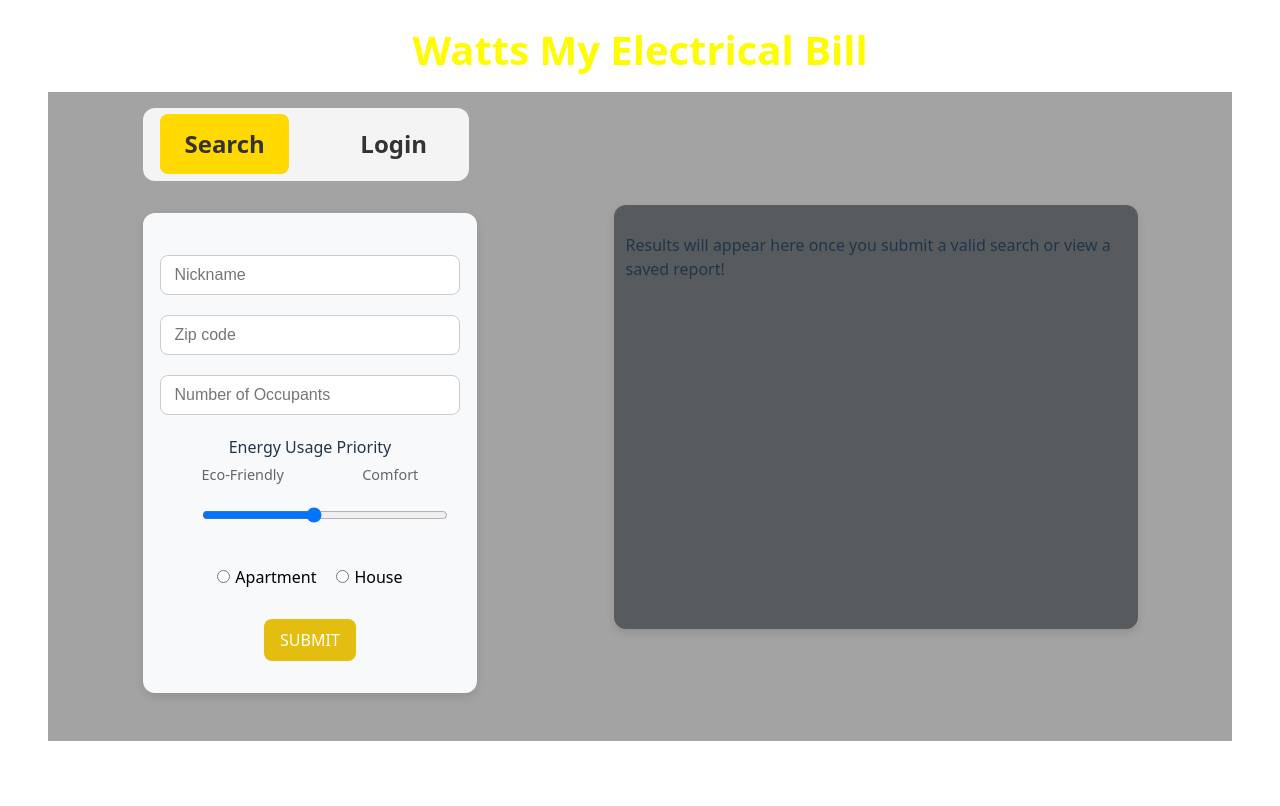
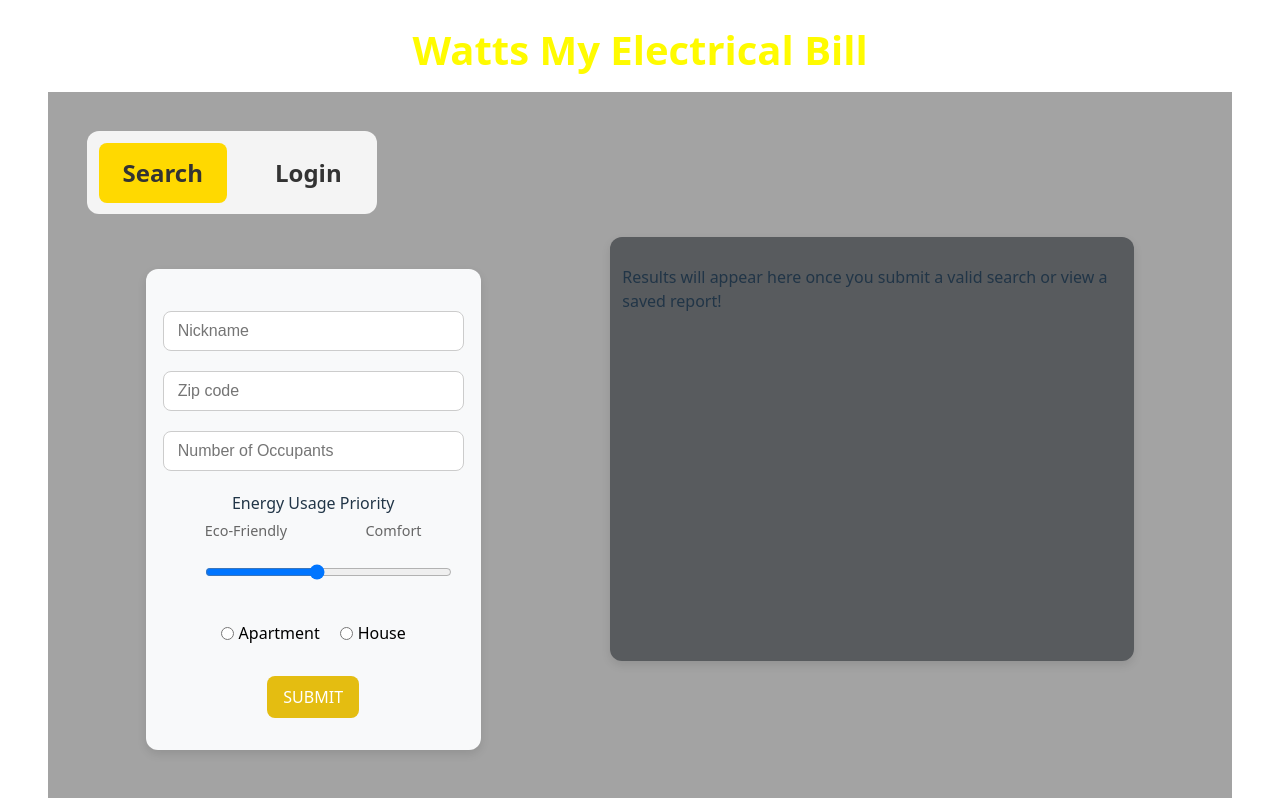
Before and after one commit to mkendall42/Watts-My-Electricity-Bill-FE-updates, a React (Vite) app: page / in a window 1280 px wide. Built offline with nearby package versions, Linux system fonts and the light colour scheme.

Commit message:
Fix: further App, HomeContainer alignment and formatting adjustments

```diff
--- a/src/App.css
+++ b/src/App.css
@@ -19,14 +19,14 @@
 }
 
 nav {
+  display: flex;
   align-items: center;
   background-color: #A4D555;
-  display: flex;
   font-size: 1.5em;
   /* height: 10vh; */
   justify-content: space-around;
-  width: 100%;
-  padding: 2%;
+  /* width: 50%; */
+  padding: 1%;
 }
 
 h1 {
--- a/src/HomeContainer/HomeContainer.css
+++ b/src/HomeContainer/HomeContainer.css
@@ -1,19 +1,30 @@
 .HomeContainer {
     display: flex;
     background-color: rgb(163, 163, 163);
-    flex-direction: row;
+    /* flex-direction: row; */
+    flex-direction: column;
     /* justify-content: space-evenly; */
     justify-content: space-around;
-    align-items: center;
+    /* align-items: center; */
+    align-items: flex-start;
     width: 90vw;
     padding: 1em;
 }
 
-.left-side {
+/* .left-side {
   display: flex;
   flex-direction: column;
   align-items: flex-start;
   flex: .5;
+} */
+
+.left-right-sides {
+  display: flex;
+  flex-direction: row;
+  align-items: flex-start;
+  justify-content: space-around;
+  /* flex: .5; */
+  width: 100%;
 }
 
 .ResultsContainer {
@@ -25,6 +36,7 @@ nav {
   gap: 1em;
   background-color: #f4f4f4;
   border-radius: 12px;
+  margin: 2%;
 }
 
 .nav {
--- a/src/HomeContainer/HomeContainer.jsx
+++ b/src/HomeContainer/HomeContainer.jsx
@@ -7,19 +7,20 @@ import { useState, useEffect } from 'react'
 function HomeContainer({ user, results, setResults, isNewSearch, setIsNewSearch }) {
 	return (
 		<div className='HomeContainer'>
-			<div className="left-side">
+			{/* <div className="left-side"> */}
 			<nav>
 				<NavLink to="/" className="nav">Search</NavLink>
 				<NavLink to="/login" className="nav">Login</NavLink>
 			</nav>
 
+			<div className="left-right-sides">
 				<SearchContainer
 					user={user}
 					setResults={setResults}
 					isNewSearch={isNewSearch}
 					setIsNewSearch={setIsNewSearch}
 				/>
-			</div>
+			{/* </div> */}
 
 				<ResultsContainer
 					user={user}
@@ -28,6 +29,7 @@ function HomeContainer({ user, results, setResults, isNewSearch, setIsNewSearch
 					setIsNewSearch={setIsNewSearch}
 				/>
 			</div>
+		</div>
 	);
 }
 export default HomeContainer
```
Lines whose indentation alone changed are shown as unchanged.
